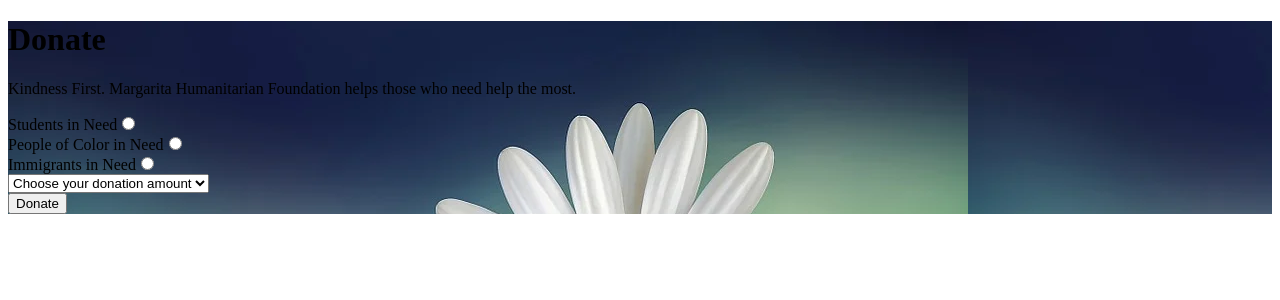
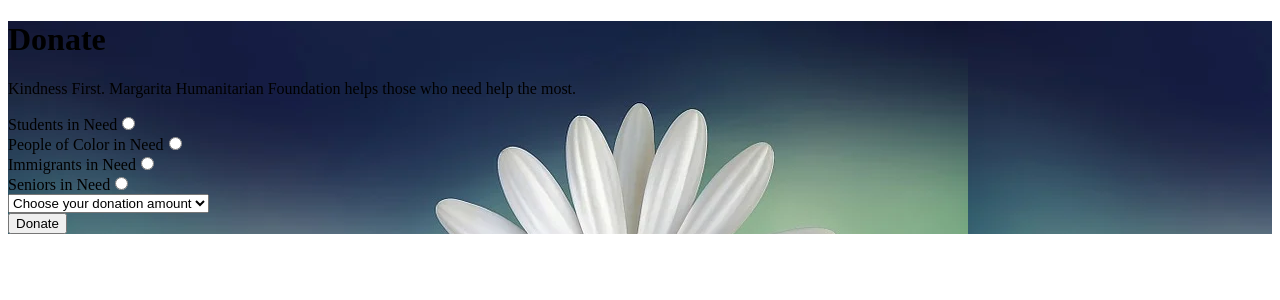
Before and after one commit to margaritahumanitarian/helpafamily, a Next.js app: page / in a window 1280 px wide. Shown: the top 300 px of the page. Built offline with nearby package versions, Linux system fonts and the light colour scheme.

Commit message:
Add radio button for helping seniors in need

```diff
--- a/pages/index.js
+++ b/pages/index.js
@@ -63,6 +63,12 @@ function Form(){
             <input type="radio" name="cause" className="radio radio-primary" value="Immigrants in Need"></input>
           </label>
         </div>
+        <div className="form-control">
+          <label className="cursor-pointer label">
+            <span className="label-text">Seniors in Need</span>
+            <input type="radio" name="cause" className="radio radio-primary" value="Seniors in Need"></input>
+          </label>
+        </div>
 
 
         <select name="amount" className="select select-bordered select-info w-full max-w-xs text-blue-700">
```
